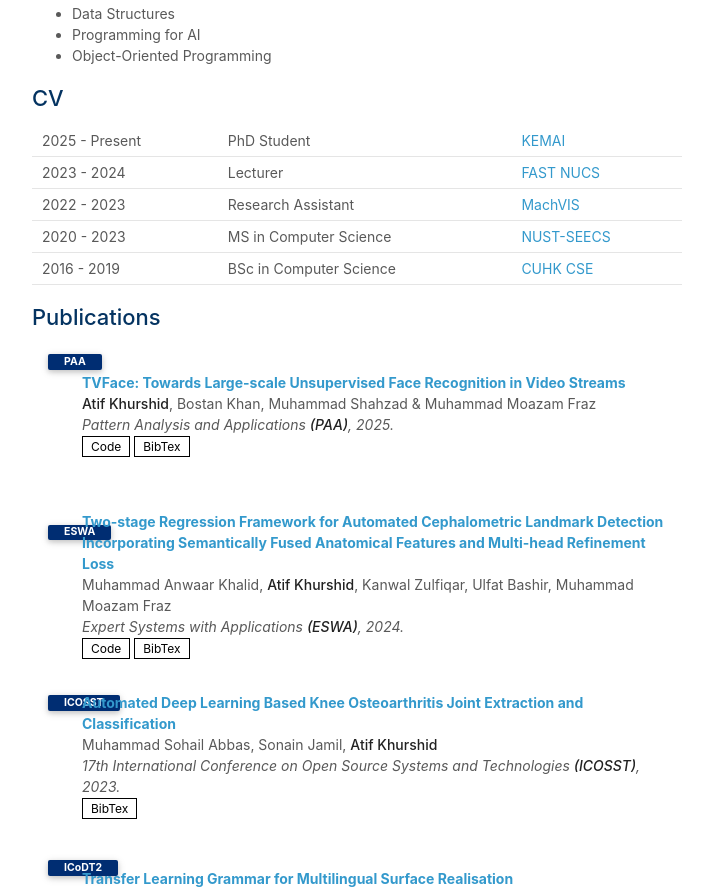
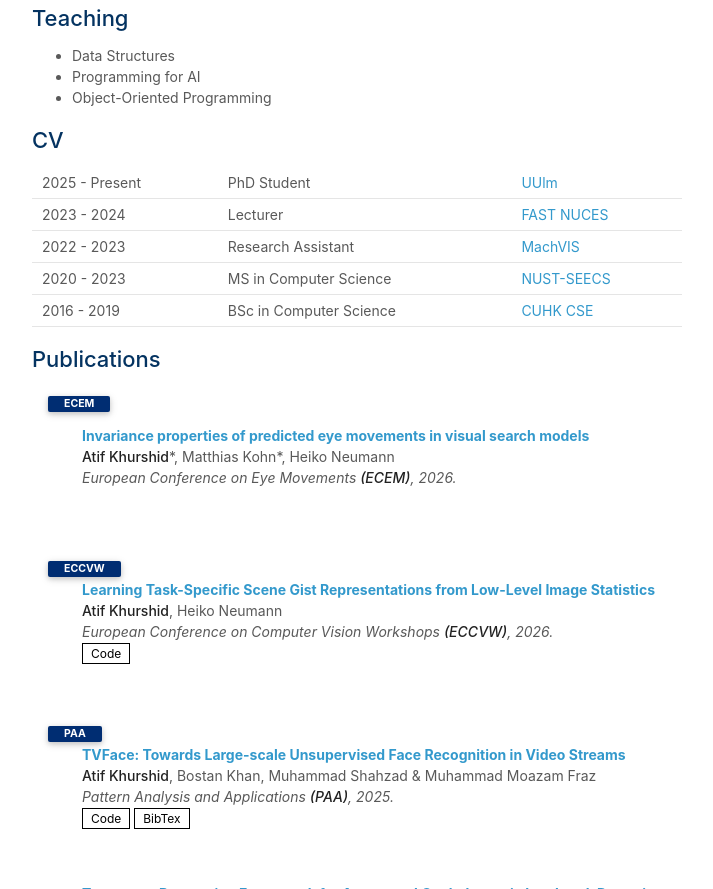
Before and after one commit to atifkhurshid/atifkhurshid.github.io, a plain HTML site: page index.html in a window 1280 px wide. Shown: the part 874-1763 px from the top of the page, without its empty margins (438-1151 px from the left). Drawn offline with Linux system fonts and the light colour scheme; some icons are missing.

Commit message:
Deploy to GitHub Pages

```diff
--- a/index.html
+++ b/index.html
@@ -137,7 +137,8 @@
 <h2 id="news">News</h2>
 
 <ul>
-  <li><strong>[Aug. 2026]</strong> Our paper about learning scene gist is accepted to HCV Workshop at ECCV 2026.</li>
+  <li><strong>[Aug. 2026]</strong> I will be presenting our paper about learning scene gist at ECCV 2026 Workshop “Human-inspired Computer Vision”.</li>
+  <li><strong>[May. 2026]</strong> I will be presenting our investigations into invariance properties of eye movement models at ECEM 2026.</li>
   <li><strong>[May. 2025]</strong> I have joined the KEMAI research training group at the University of Ulm as PhD student.</li>
   <li><strong>[Apr. 2025]</strong> Our paper about the TVFace dataset is accepted to PAA.</li>
   <li><strong>[Jul. 2024]</strong> Our paper about cephalometric landmark detection is accepted to ESWA.</li>
@@ -165,7 +166,7 @@
         PhD Student
     </td>
     <td>
-        <a href="https://kemai.uni-ulm.de/">KEMAI</a>
+        <a href="https://www.uni-ulm.de/">UUlm</a>
     </td>
 </tr>
 <tr>
@@ -176,7 +177,7 @@
         Lecturer
     </td>
     <td>
-        <a href="https://www.nu.edu.pk/">FAST NUCS</a>
+        <a href="https://www.nu.edu.pk/">FAST NUCES</a>
     </td>
 </tr>
 <tr>
@@ -218,6 +219,66 @@
 
 <div class="publications">
 <ol class="bibliography">
+
+
+
+<li>
+<div class="pub-row">
+  <div class="col-sm-3 abbr" style="position: relative;padding-right: 15px;padding-left: 15px;">
+
+
+    <abbr class="badge">ECEM</abbr>
+
+  </div>
+  <div class="col-sm-9" style="position: relative;padding-right: 15px;padding-left: 20px;">
+      <div class="title"><a href="">Invariance properties of predicted eye movements in visual search models</a></div>
+      <div class="author"><strong>Atif Khurshid</strong>*, Matthias Kohn*, Heiko Neumann</div>
+      <div class="periodical"><em>European Conference on Eye Movements <strong>(ECEM)</strong>, 2026.</em>
+    </div>
+    <div class="links">
+
+
+
+
+
+
+    </div>
+  </div>
+</div>
+</li>
+
+<br />
+
+
+
+<li>
+<div class="pub-row">
+  <div class="col-sm-3 abbr" style="position: relative;padding-right: 15px;padding-left: 15px;">
+
+
+    <abbr class="badge">ECCVW</abbr>
+
+  </div>
+  <div class="col-sm-9" style="position: relative;padding-right: 15px;padding-left: 20px;">
+      <div class="title"><a href="">Learning Task-Specific Scene Gist Representations from Low-Level Image Statistics</a></div>
+      <div class="author"><strong>Atif Khurshid</strong>, Heiko Neumann</div>
+      <div class="periodical"><em>European Conference on Computer Vision Workshops <strong>(ECCVW)</strong>, 2026.</em>
+    </div>
+    <div class="links">
+
+
+      <a href="https://github.com/atifkhurshid/convgist" class="btn btn-sm z-depth-0" role="button" target="_blank" style="font-size:12px;">Code</a>
+
+
+
+
+
+    </div>
+  </div>
+</div>
+</li>
+
+<br />
 
 
 
```
